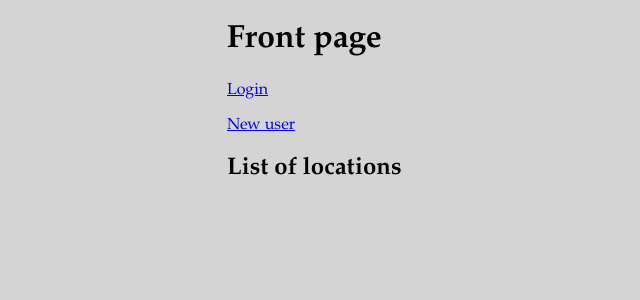
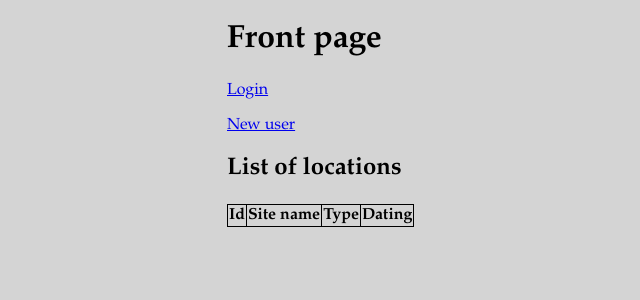
Before and after one commit to nikolaipaukkonen/HY-tsoha22_Kohdetietokanta, a Flask app: template templates/index.html in a window 1280 px wide. Shown: the top 300 px of the page, without its empty margins (13-653 px from the left). Run offline with Flask 2, Linux system fonts and the light colour scheme; the template is opened without the code that fills it, so the values that code supplies are empty.

Commit message:
initial test for adding locations to database

```diff
--- a/routes.py
+++ b/routes.py
@@ -13,7 +13,7 @@ def index():
     return render_template("index.html", message=message, items=sites)
 
 @app.route("/new", methods=['GET'])
-def new_location():
+def new():
     types = db.session.execute("SELECT * FROM types")
     datings = db.session.execute("SELECT * FROM datings")
     mapbox_access_token = getenv("MAPBOX_TOKEN")
@@ -24,9 +24,11 @@ def send():
     #x = request.form.get("x")
     #y = request.form.get("y")
     if request.method == "POST":
+        name = request.form["name"]
         dating = request.form["datings"]
         type = request.form["types"]
-        if new_location.add_location(dating, type):
+        print(dating, type)
+        if new_location.add_location(name, dating, type):
             return redirect("/")
         else:
             return render_template("error.html", message="New location not added possibly due to name being already in use.")
--- a/schema.sql
+++ b/schema.sql
@@ -12,7 +12,8 @@ CREATE TABLE types (
     type_name TEXT UNIQUE
     );
 CREATE TABLE locations (
-    id SERIAL PRIMARY KEY, name TEXT UNIQUE,
+    id SERIAL PRIMARY KEY,
+    name TEXT UNIQUE,
     dating_id INTEGER REFERENCES datings,
     type_id INTEGER REFERENCES types
     );
--- a/templates/index.html
+++ b/templates/index.html
@@ -20,10 +20,21 @@
 
  {% endif %}
 
+
  <h2>List of locations</h2>
-<ul>
+ <table>
+  <tr>
+    <th>Id</th>
+    <th>Site name</th>
+    <th>Type</th>
+    <th>Dating</th>
+  </tr>
   {% for item in items %}
-  <li> {{ item }}
-
+  <tr>
+    <th>{{ item[0] }}</th>
+    <th>{{ item[1] }}</th>
+    <th>{{ item[2] }}</th>
+    <th>{{ item[3] }}</th>
+  </tr>
   {% endfor %}
-  </ul>
+</table>
--- a/templates/map.html
+++ b/templates/map.html
@@ -10,7 +10,7 @@
 <div>
 <form action="/send" method="post">
 	Location name: <br>
-	<textarea name="content" rows="1" cols="40"></textarea>
+	<textarea name="name" rows="1" cols="40"></textarea>
 	<br>
 	Location type: <select name=types method="GET" action="/send">
 		{% for type in types %}
```
Also changed, not shown: new_location.py (+10 -6 lines).
